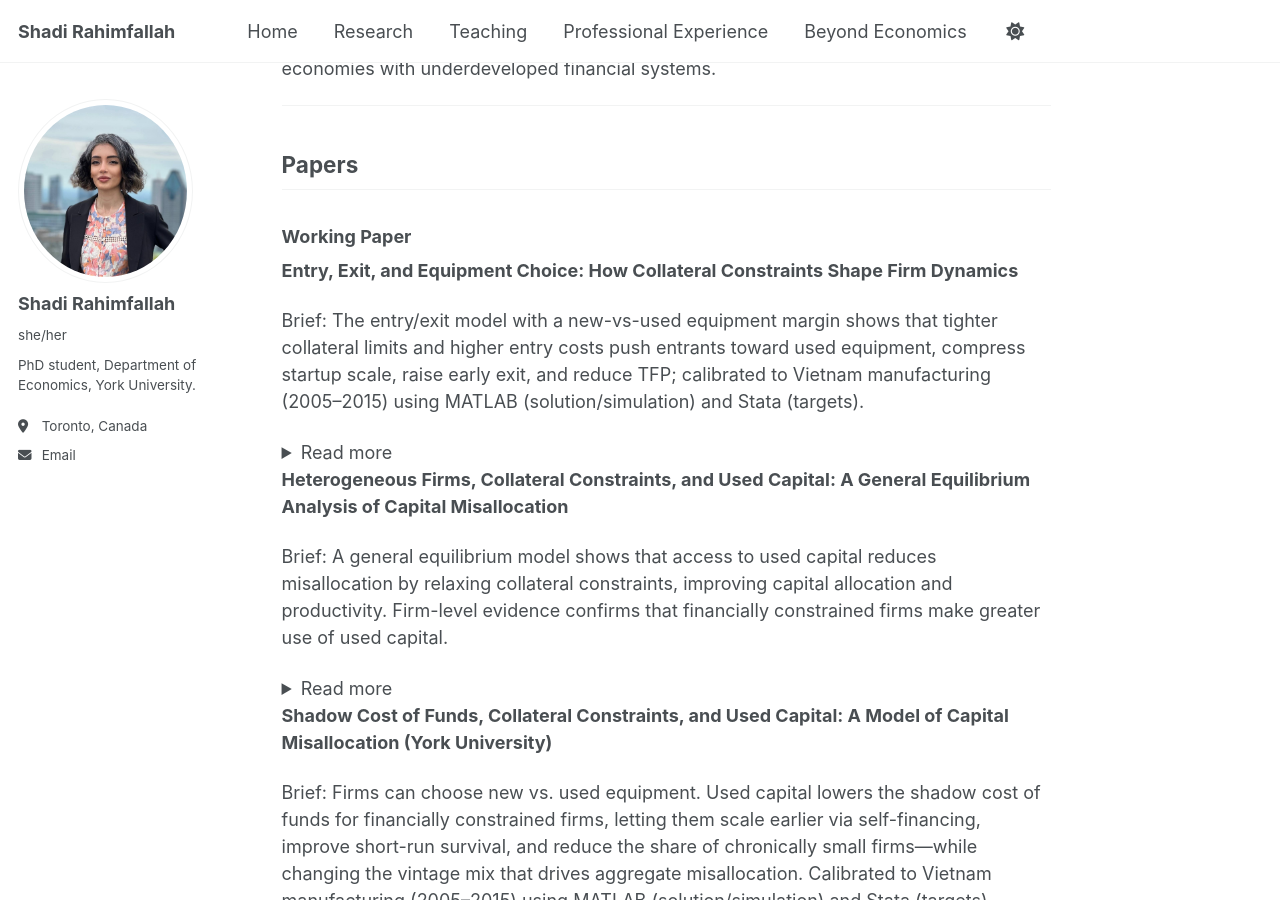
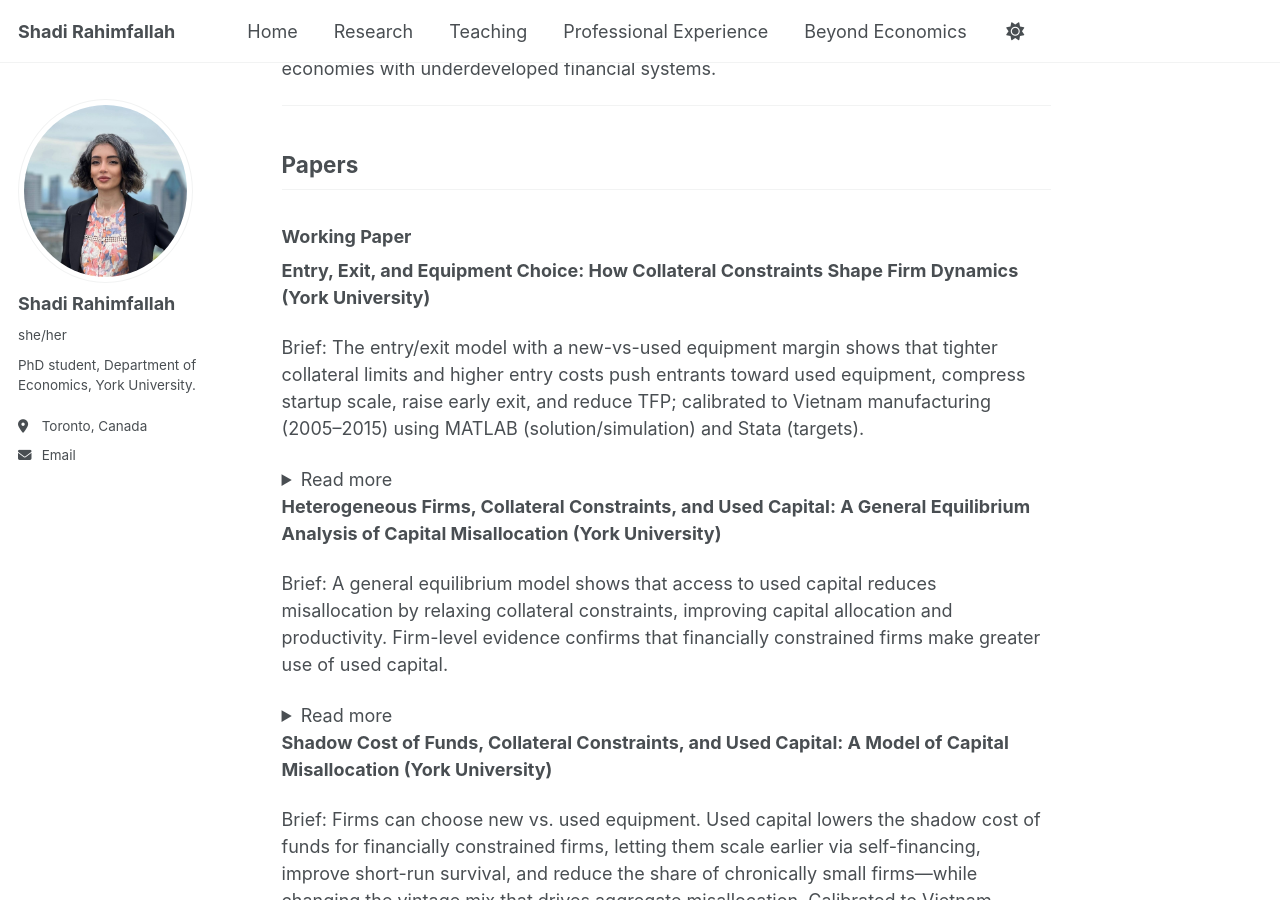
Before and after one commit to ShadiRahimfallah/ShadiRahimfallah.github.io, a Jekyll site: the page built from _pages/research.md, in a window 1280 px wide and 900 px high, scrolled down 344 px. Built offline with Jekyll 4.4.1, drawn with Linux system fonts in a browser that asks for light colours; a script that is not in the unit is left out.

Commit message:
Update research.md

```diff
--- a/_pages/research.md
+++ b/_pages/research.md
@@ -13,14 +13,14 @@
 ## Papers
 
 ### Working Paper
-**Entry, Exit, and Equipment Choice: How Collateral Constraints Shape Firm Dynamics**
+**Entry, Exit, and Equipment Choice: How Collateral Constraints Shape Firm Dynamics (York University)**
 
 Brief: The entry/exit model with a new-vs-used equipment margin shows that tighter collateral limits and higher entry costs push entrants toward used equipment, compress startup scale, raise early exit, and reduce TFP; calibrated to Vietnam manufacturing (2005–2015) using MATLAB (solution/simulation) and Stata (targets).
 <details><summary>Read more</summary>
 I develop a heterogeneous-firm model with entry, exit, and an explicit choice between new and used equipment. Two frictions—collateral limits and entry costs—govern market access, startup scale, vintage at birth, leverage, and survival. The used stock evolves realistically: each period, some new equipment transitions into the used pool, and some used equipment retires. I solve and simulate the model in MATLAB (collocation plus large-panel simulations) and build calibration targets in Stata from Vietnam’s 2005–2015 manufacturing data, including the used-investment share, debt-to-GDP, output volatility, and short- to medium-run persistence. The framework quantifies how tighter finance and higher entry fees push marginal entrants toward cheaper used equipment and smaller initial scale, increasing early-life exit and lowering TFP through composition and scale distortions. Policy counterfactuals compare lowering entry fees with relaxing collateral limits, tracing impacts on entry and exit, the cohort vintage mix, leverage, output moments, and productivity.
 </details>
 
-**Heterogeneous Firms, Collateral Constraints, and Used Capital: A General Equilibrium Analysis of Capital Misallocation**
+**Heterogeneous Firms, Collateral Constraints, and Used Capital: A General Equilibrium Analysis of Capital Misallocation (York University)**
 
 Brief: A general equilibrium model shows that access to used capital reduces misallocation by relaxing collateral constraints, improving capital allocation and productivity. Firm-level evidence confirms that financially constrained firms make greater use of used capital.
 <details><summary>Read more</summary>
```
